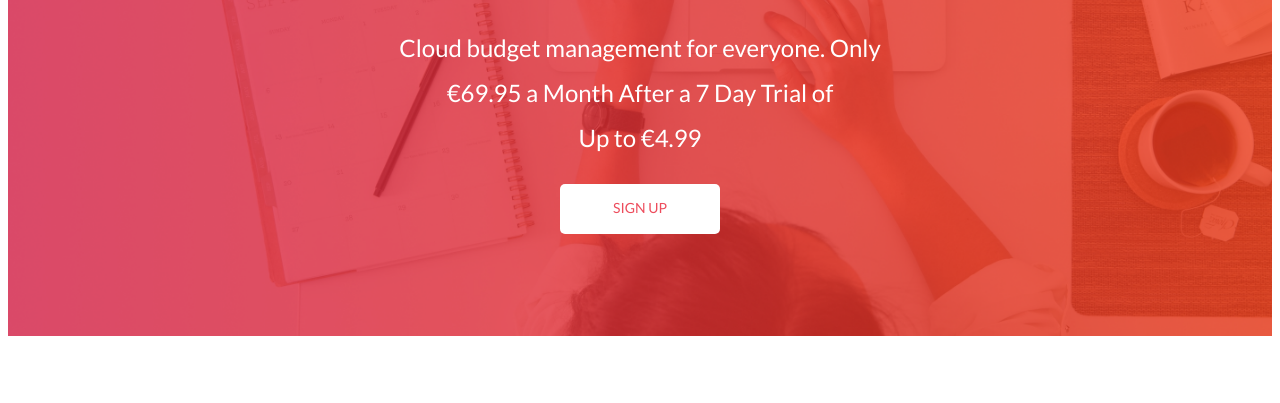
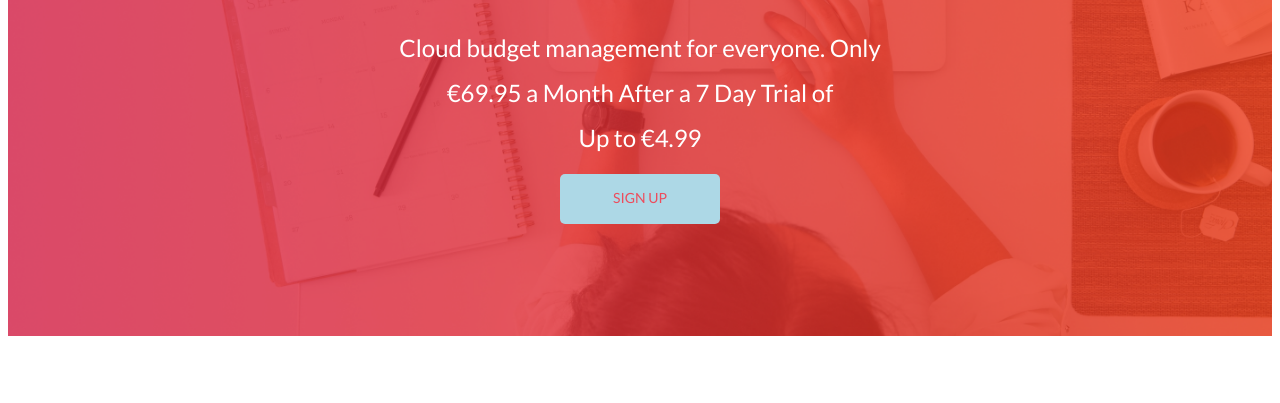
Before and after one commit to Ahmad-han/main, a plain HTML site: page index.html in a window 1280 px wide. In both pictures the pointer is over the element "SIGN UP". Shown: the part 372-775 px from the top of the page. Drawn offline with nearby package versions, Linux system fonts and the light colour scheme.

Commit message:
style changes

```diff
--- a/figma-5.css
+++ b/figma-5.css
@@ -64,6 +64,10 @@ nav > ul > li {
 	padding-top: 15px;
 	margin: 20px auto;
 	cursor: pointer;
+}
+.signup:hover {
+	margin-top: -10px;
+	background-color: lightblue;
 }
 article {
 	width: 1440px;
```
